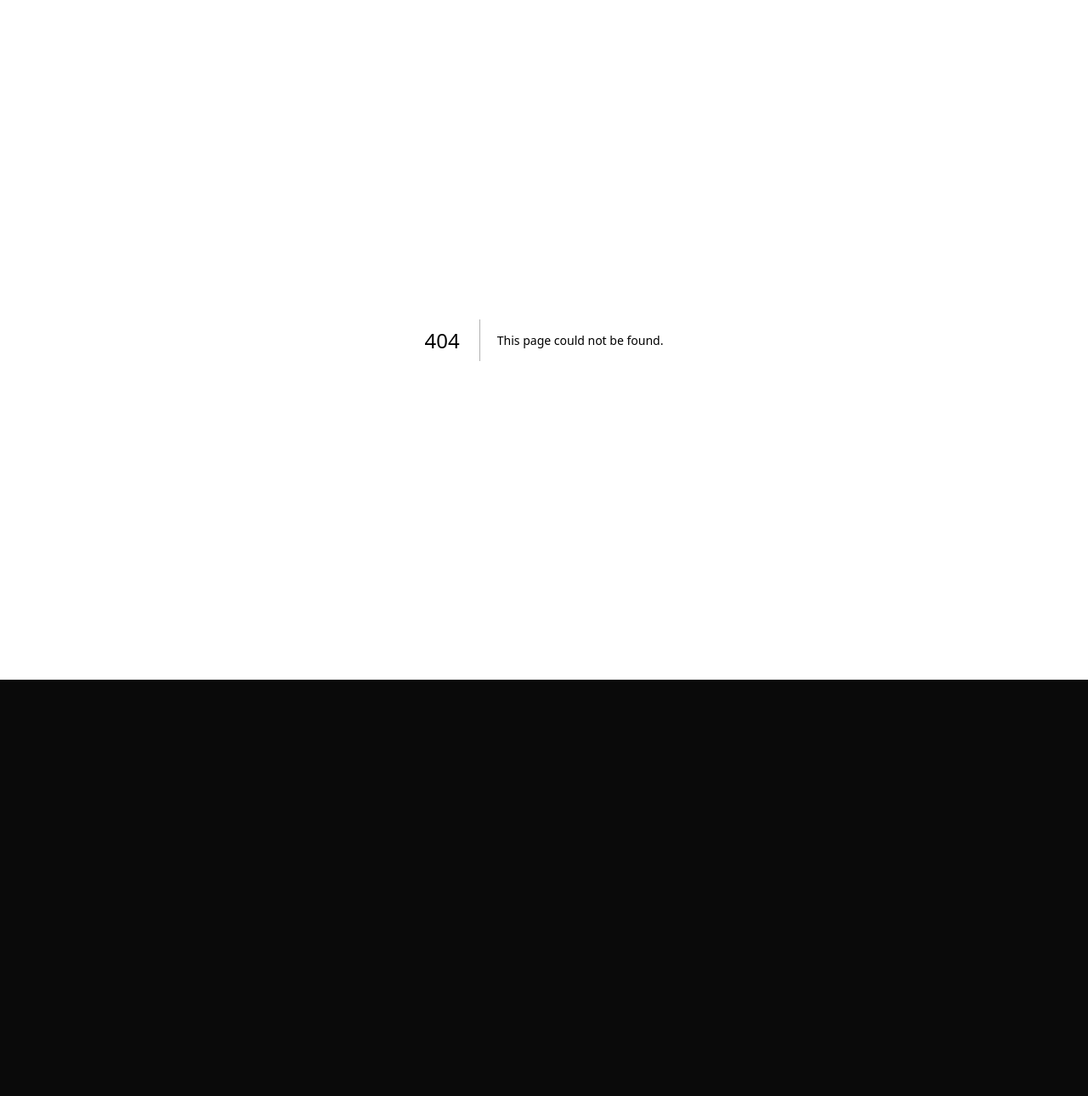
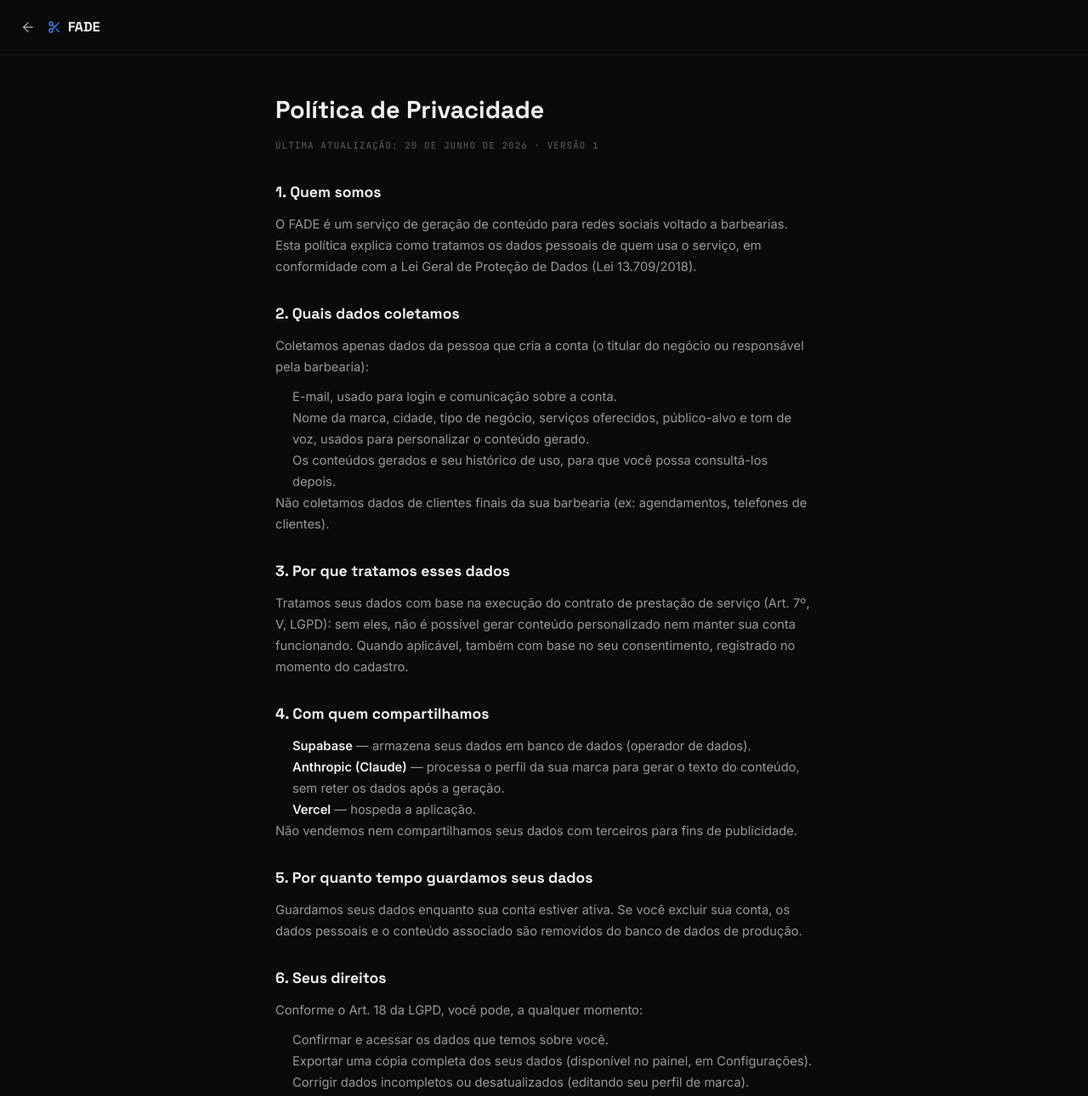
Before and after one commit to marcusvalerio/NAVE, a Next.js app: page /privacidade in a window 1280 px wide. Before the commit this address had no page. Shown: the top 1290 px of the page at 85% size. Before the commit the page ends 800 px from the top, so only its background shows below. Built offline with nearby package versions, Linux system fonts and the light colour scheme.

Commit message:
feat(lgpd): app/privacidade/page.tsx

```diff
--- /dev/null
+++ b/app/privacidade/page.tsx
@@ -0,0 +1,82 @@
+import Link from "next/link"
+import { ArrowLeft, Scissors } from "lucide-react"
+
+export const metadata = { title: "Política de Privacidade — FADE" }
+
+export default function Privacidade() {
+  return (
+    <div style={{minHeight:"100vh"}}>
+      <header style={{display:"flex",alignItems:"center",gap:14,padding:"20px 24px",borderBottom:"1px solid var(--border)"}}>
+        <Link href="/" style={{display:"flex",color:"var(--fg-dim)"}}><ArrowLeft size={18}/></Link>
+        <div style={{display:"flex",alignItems:"center",gap:8}}>
+          <Scissors size={16} style={{color:"var(--acc)"}}/>
+          <span className="font-display" style={{fontWeight:700}}>FADE</span>
+        </div>
+      </header>
+
+      <main style={{maxWidth:680,margin:"0 auto",padding:"40px 24px 80px",lineHeight:1.7,fontSize:".92rem",color:"var(--fg-dim)"}}>
+        <h1 className="font-display" style={{fontSize:"1.8rem",fontWeight:700,color:"var(--fg)",marginBottom:8}}>Política de Privacidade</h1>
+        <p className="label" style={{marginBottom:32}}>ÚLTIMA ATUALIZAÇÃO: 20 DE JUNHO DE 2026 · VERSÃO 1</p>
+
+        <Secao titulo="1. Quem somos">
+          O FADE é um serviço de geração de conteúdo para redes sociais voltado a barbearias. Esta política explica como tratamos os dados pessoais de quem usa o serviço, em conformidade com a Lei Geral de Proteção de Dados (Lei 13.709/2018).
+        </Secao>
+
+        <Secao titulo="2. Quais dados coletamos">
+          Coletamos apenas dados da pessoa que cria a conta (o titular do negócio ou responsável pela barbearia):
+          <ul style={{marginTop:10,paddingLeft:20}}>
+            <li>E-mail, usado para login e comunicação sobre a conta.</li>
+            <li>Nome da marca, cidade, tipo de negócio, serviços oferecidos, público-alvo e tom de voz, usados para personalizar o conteúdo gerado.</li>
+            <li>Os conteúdos gerados e seu histórico de uso, para que você possa consultá-los depois.</li>
+          </ul>
+          Não coletamos dados de clientes finais da sua barbearia (ex: agendamentos, telefones de clientes).
+        </Secao>
+
+        <Secao titulo="3. Por que tratamos esses dados">
+          Tratamos seus dados com base na execução do contrato de prestação de serviço (Art. 7º, V, LGPD): sem eles, não é possível gerar conteúdo personalizado nem manter sua conta funcionando. Quando aplicável, também com base no seu consentimento, registrado no momento do cadastro.
+        </Secao>
+
+        <Secao titulo="4. Com quem compartilhamos">
+          <ul style={{paddingLeft:20}}>
+            <li><strong style={{color:"var(--fg)"}}>Supabase</strong> — armazena seus dados em banco de dados (operador de dados).</li>
+            <li><strong style={{color:"var(--fg)"}}>Anthropic (Claude)</strong> — processa o perfil da sua marca para gerar o texto do conteúdo, sem reter os dados após a geração.</li>
+            <li><strong style={{color:"var(--fg)"}}>Vercel</strong> — hospeda a aplicação.</li>
+          </ul>
+          Não vendemos nem compartilhamos seus dados com terceiros para fins de publicidade.
+        </Secao>
+
+        <Secao titulo="5. Por quanto tempo guardamos seus dados">
+          Guardamos seus dados enquanto sua conta estiver ativa. Se você excluir sua conta, os dados pessoais e o conteúdo associado são removidos do banco de dados de produção.
+        </Secao>
+
+        <Secao titulo="6. Seus direitos">
+          Conforme o Art. 18 da LGPD, você pode, a qualquer momento:
+          <ul style={{marginTop:10,paddingLeft:20}}>
+            <li>Confirmar e acessar os dados que temos sobre você.</li>
+            <li>Exportar uma cópia completa dos seus dados (disponível no painel, em Configurações).</li>
+            <li>Corrigir dados incompletos ou desatualizados (editando seu perfil de marca).</li>
+            <li>Solicitar a exclusão da sua conta e dos seus dados (disponível no painel, em Configurações).</li>
+            <li>Revogar o consentimento dado no cadastro.</li>
+          </ul>
+        </Secao>
+
+        <Secao titulo="7. Segurança">
+          Seus dados são protegidos por controle de acesso por linha (Row Level Security), o que significa que apenas você pode visualizar ou modificar seus próprios dados — nem outros usuários do FADE têm acesso a eles.
+        </Secao>
+
+        <Secao titulo="8. Contato">
+          Para exercer qualquer um dos direitos acima ou tirar dúvidas sobre esta política, entre em contato pelo e-mail informado na sua conta.
+        </Secao>
+      </main>
+    </div>
+  )
+}
+
+function Secao({ titulo, children }: { titulo: string; children: React.ReactNode }) {
+  return (
+    <section style={{marginBottom:28}}>
+      <h2 className="font-display" style={{fontSize:"1.1rem",fontWeight:700,color:"var(--fg)",marginBottom:10}}>{titulo}</h2>
+      <div>{children}</div>
+    </section>
+  )
+}
```
